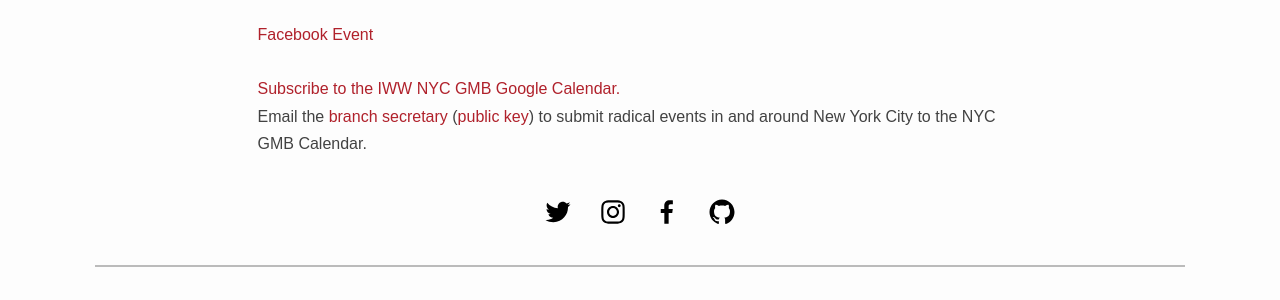
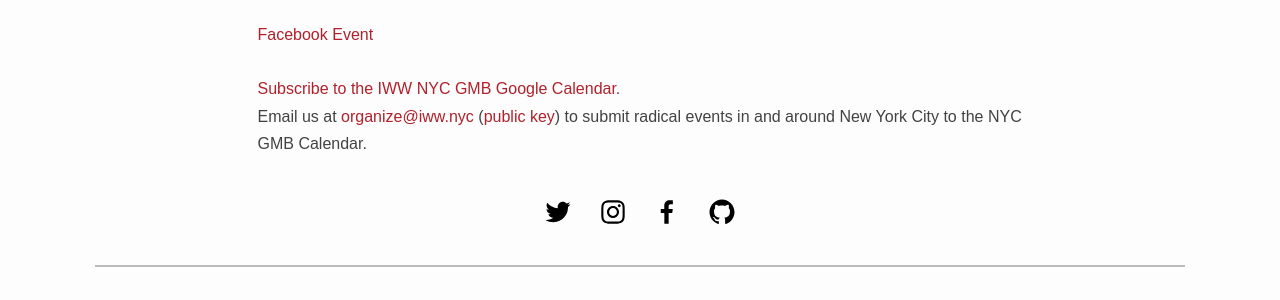
Before and after one commit to IWW-NYC-GMB/iww.nyc, a Jekyll site: the page built from _events/august-2019-orientation.md, in a window 1280 px wide and 900 px high, scrolled down 1571 px. Shown: the part 425-725 px from the top of the window. Built offline with Jekyll 4.4.1, drawn with Linux system fonts in a browser that asks for light colours; some web fonts are replaced.

Commit message:
Update event.html

```diff
--- a/_layouts/event.html
+++ b/_layouts/event.html
@@ -9,5 +9,5 @@ layout: default
 {{ content | newline_to_br | replace: "</p><br />", "</p><br>" | remove: "<br />" }}
 
 <a href="https://calendar.google.com/calendar/embed?src=organize@wobblycity.org">Subscribe to the IWW NYC GMB Google Calendar.</a><br>
-Email the <a href="mailto:secretary@wobblycity.org">branch secretary</a> (<a href="{{ site.baseurl }}/assets/keys/publickey.secretary@wobblycity.org.asc">public key</a>) to submit radical events in and around New York City to the NYC GMB Calendar.
+Email us at <a href="mailto:organize@iww.nyc">organize@iww.nyc</a> (<a href="{{ site.baseurl }}/assets/keys/publickey.organize@iww.nyc.asc">public key</a>) to submit radical events in and around New York City to the NYC GMB Calendar.
 </article>
```
